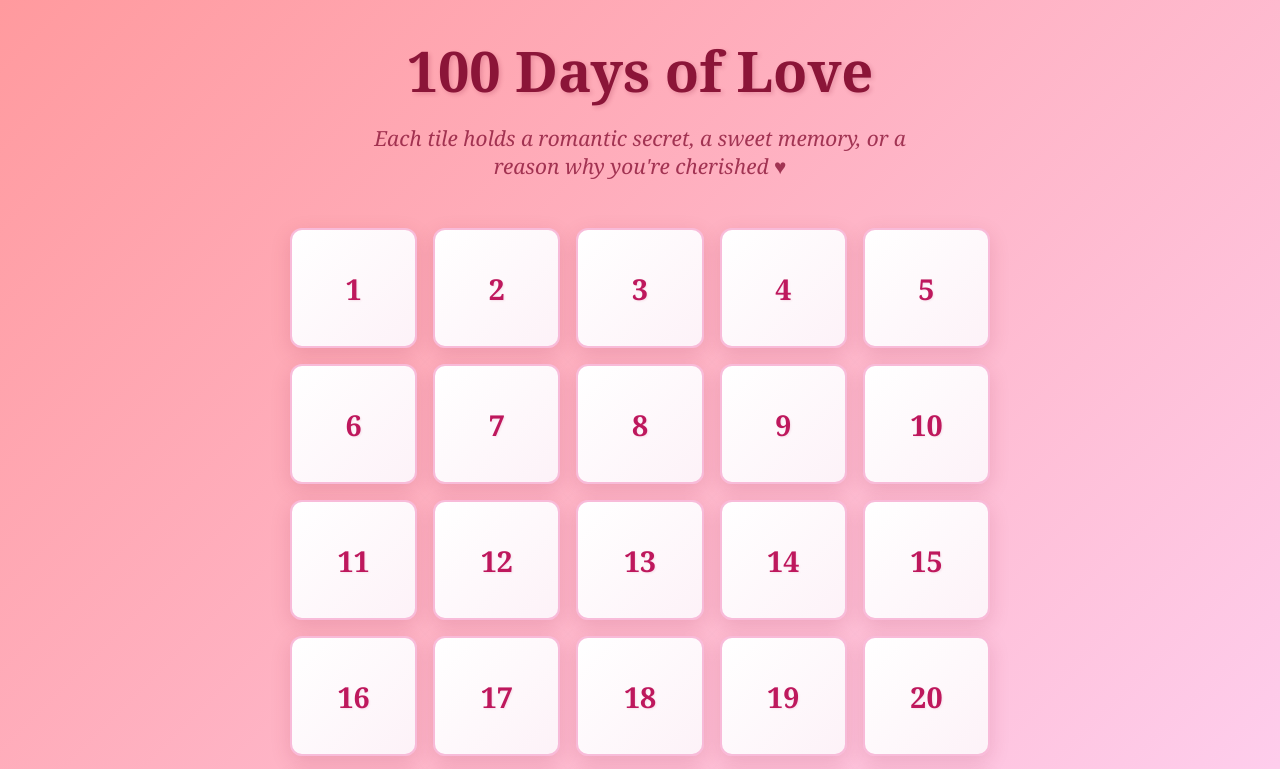
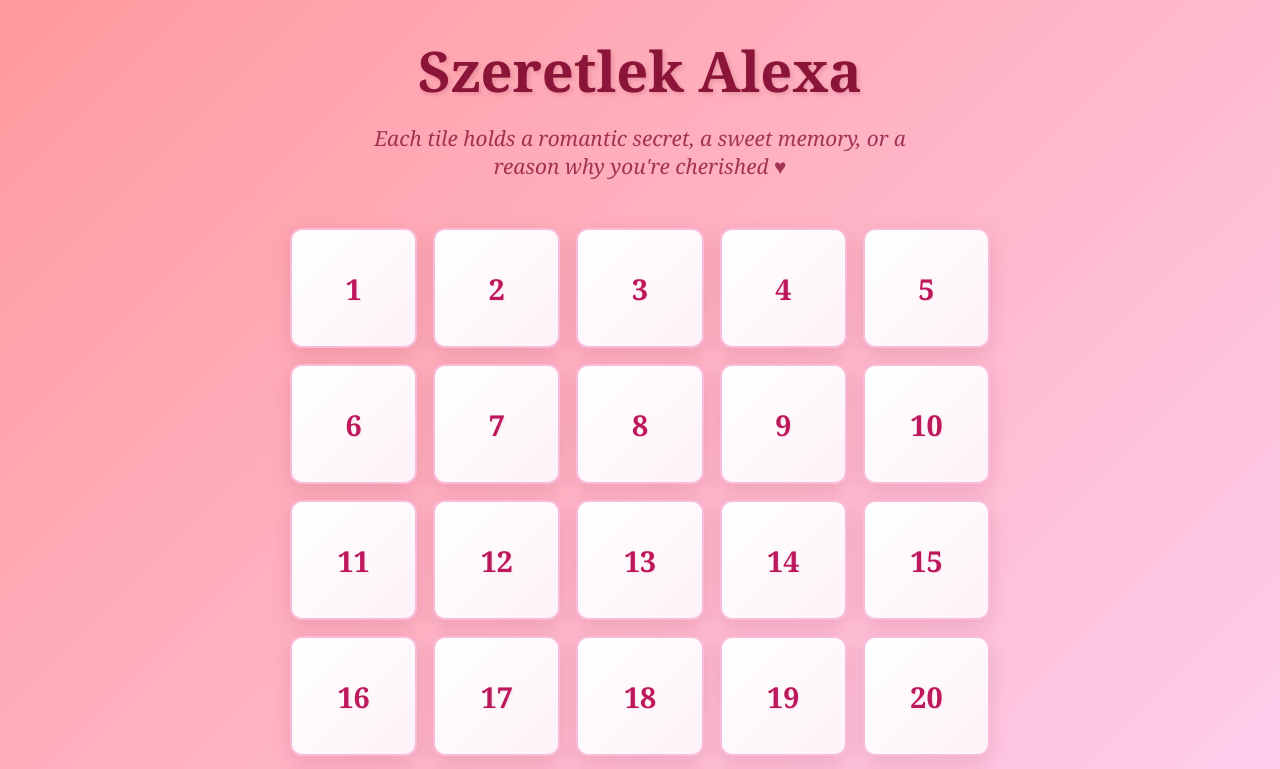
Before and after one commit to balazsbalazs99/alexa, a plain HTML site: page index.html in a window 1280 px wide. Shown: the top 769 px of the page. Drawn offline with Linux system fonts and the light colour scheme.

Commit message:
Update index.html

```diff
--- a/index.html
+++ b/index.html
@@ -3,7 +3,7 @@
 <head>
     <meta charset="UTF-8">
     <meta name="viewport" content="width=device-width, initial-scale=1.0">
-    <title>100 Days of Love</title>
+    <title>Szerelmemnek</title>
     <style>
         * {
             margin: 0;
@@ -149,7 +149,7 @@
 </head>
 <body>
     <div class="header">
-        <h1 class="title">100 Days of Love</h1>
+        <h1 class="title">Szeretlek Alexa</h1>
         <p class="subtitle">Each tile holds a romantic secret, a sweet memory, or a reason why you're cherished ♥</p>
     </div>
 
```
